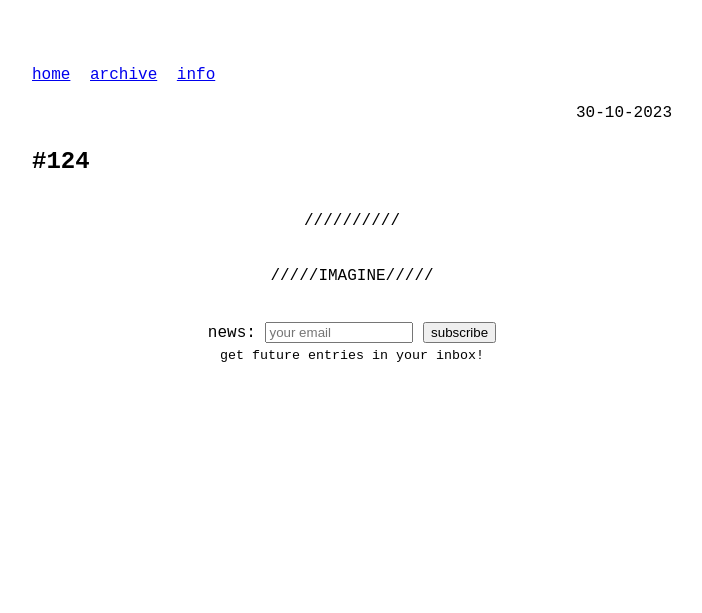
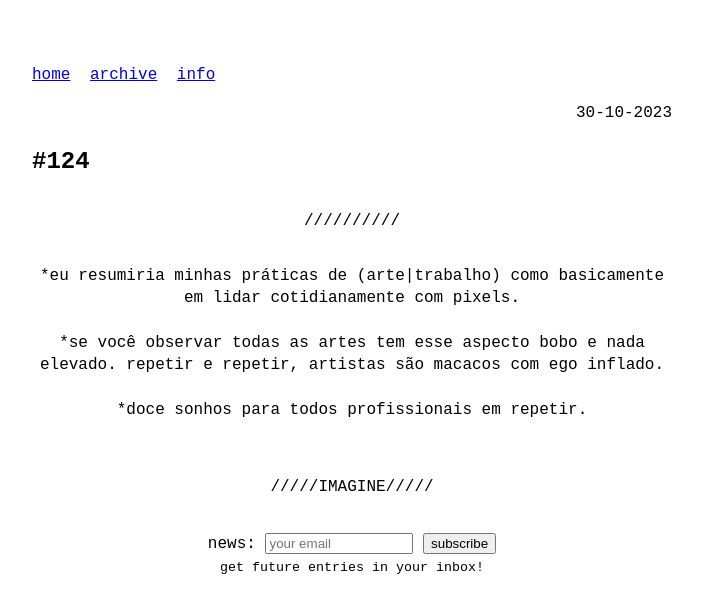
Before and after one commit to odaniloluna/odaniloluna.github.io, a Jekyll site: the page built from _posts/2023-10-30-#124.md, in a window 1280 px wide. Shown: the top 613 px of the page, without its empty margins (288-990 px from the left). Built offline with Jekyll 4.4.1, drawn with Linux system fonts in a browser that asks for light colours.

Commit message:
Update 2023-10-30-#124.md

```diff
--- a/_posts/2023-10-30-#124.md
+++ b/_posts/2023-10-30-#124.md
@@ -5,3 +5,12 @@ slug: #124
 ---
 ---
 <p class="description" style="text-align: center;">
+*eu resumiria minhas práticas de (arte|trabalho) como basicamente em lidar cotidianamente com pixels.
+<br>
+  <br>
+*se você observar todas as artes tem esse aspecto bobo e nada elevado. repetir e repetir, artistas são macacos com ego inflado.
+<br>
+  <br>
+*doce sonhos para todos profissionais em repetir.
+<br>
+  <br>
```
